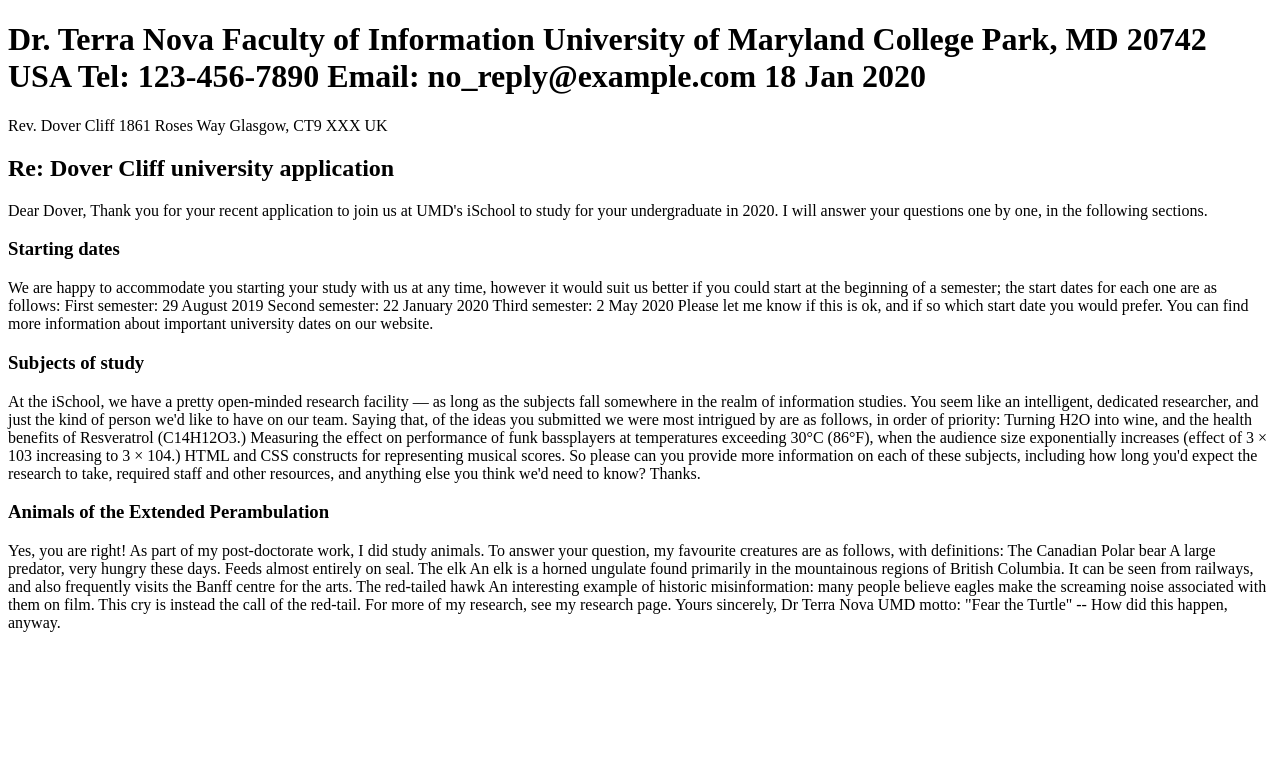
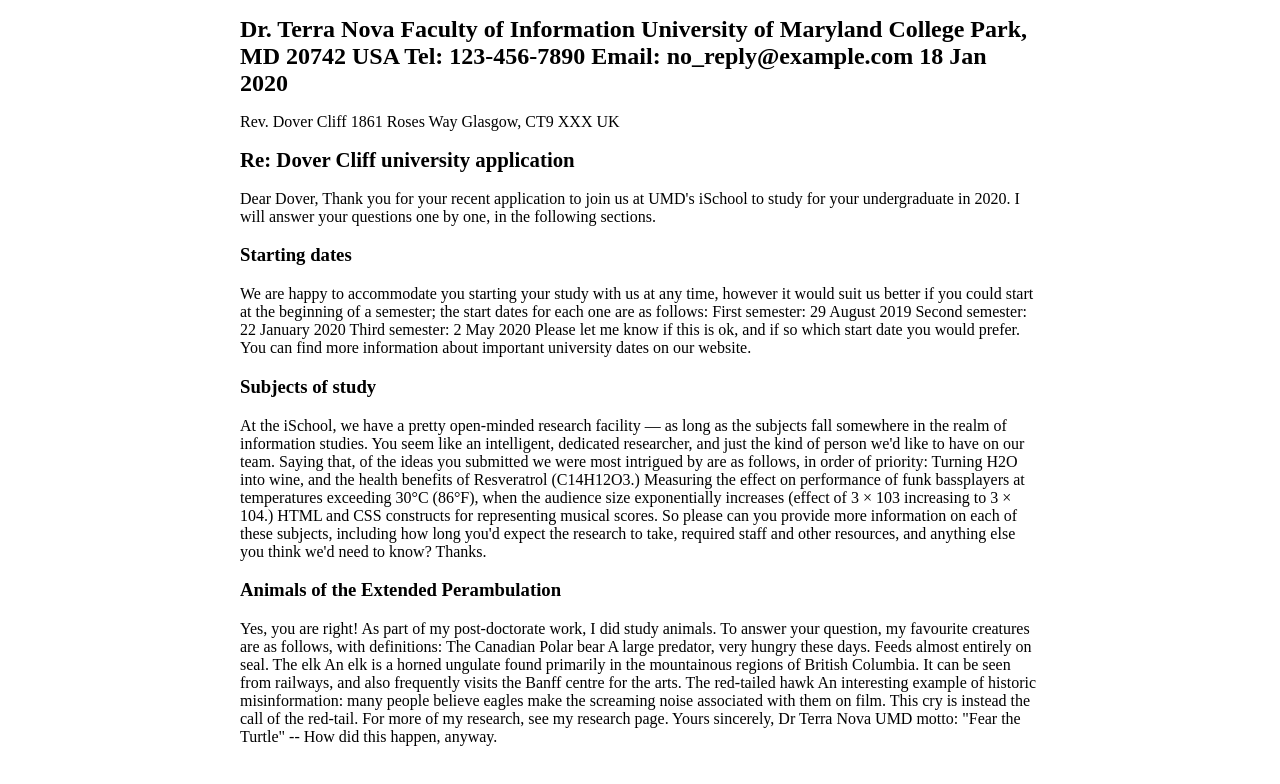
Before and after one commit to ryork99/Lab1, a plain HTML site: page index.html in a window 1280 px wide. Drawn offline with Linux system fonts and the light colour scheme.

Commit message:
linking the css

```diff
--- a/index.html
+++ b/index.html
@@ -1,5 +1,7 @@
 <!DOCTYPE html>
-
+<head>
+  <link rel="stylesheet" href="lab_style.css">
+</head>
 <htmL>
 <body>
 <h1>Dr. Terra Nova
```
